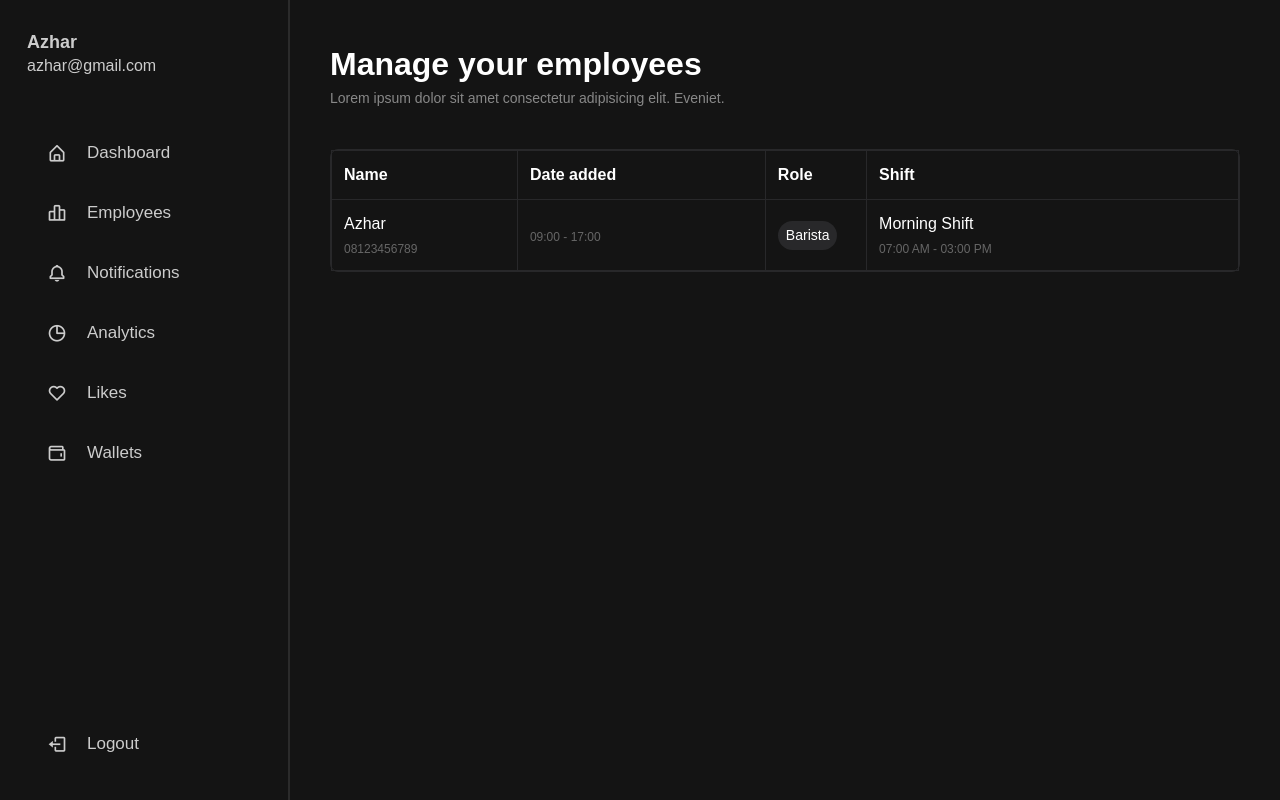
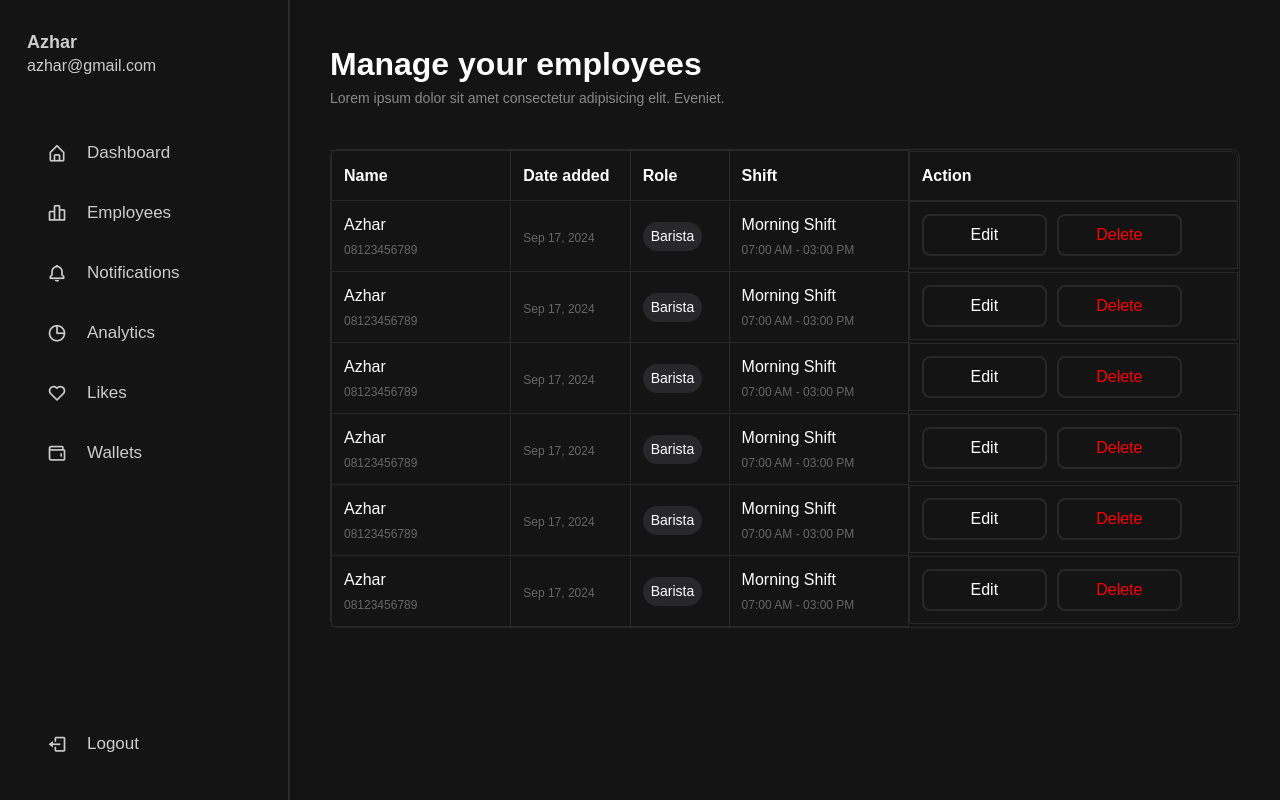
Before and after one commit to Nithze/AKA-RCHIVE, a React (Vite) app: page /employees in a window 1280 px wide. Built offline with nearby package versions, Linux system fonts and the light colour scheme.

Commit message:
optimized omployees page

```diff
--- a/src/Pages/Employees/Employees.css
+++ b/src/Pages/Employees/Employees.css
@@ -38,3 +38,40 @@
 .list-employees tbody tr:last-child td:last-child {
     border-bottom-right-radius: 8px;
 }
+
+.action {
+    display: flex;
+    gap: 10px;
+}
+
+.btn {
+    width: 125px;
+    background-color: #141414;
+    border: 2px solid #28282a;
+    color: #fff;
+    padding: 10px;
+    font-size: 16px;
+    border-radius: 8px;
+    transition: ease 0.2s;
+
+}
+.btn:hover {
+    background-color: #28282A;
+    color: #fff;
+
+}
+.warning-btn {
+    width: 125px;
+    background-color: #141414;
+    border: 2px solid #28282a;
+    color: #ff0000;
+    padding: 10px;
+    font-size: 16px;
+    border-radius: 8px;
+    transition: ease 0.2s;
+
+}
+.warning-btn:hover {
+    background-color: #ff0000;
+    color: #fff;
+}
--- a/src/Pages/Employees/Employees.jsx
+++ b/src/Pages/Employees/Employees.jsx
@@ -1,12 +1,15 @@
-import React from 'react'
+import React from 'react';
 import Sidebar from '../../Components/Sidebar.jsx';
 import './Employees.css';
 
-
 const shiftData = [
-    { name: 'Azhar', phone: '08123456789', dateAdded: 'Presence', presenceTime: '09:00 - 17:00', role: 'Barista', shift: 'Morning Shift', shiftTime: '07:00 AM - 03:00 PM' },
+    { name: 'Azhar', phone: '08123456789', dateAdded: 'Presence', presenceTime: 'Sep 17, 2024', role: 'Barista', shift: 'Morning Shift', shiftTime: '07:00 AM - 03:00 PM' },
+    { name: 'Azhar', phone: '08123456789', dateAdded: 'Presence', presenceTime: 'Sep 17, 2024', role: 'Barista', shift: 'Morning Shift', shiftTime: '07:00 AM - 03:00 PM' },
+    { name: 'Azhar', phone: '08123456789', dateAdded: 'Presence', presenceTime: 'Sep 17, 2024', role: 'Barista', shift: 'Morning Shift', shiftTime: '07:00 AM - 03:00 PM' },
+    { name: 'Azhar', phone: '08123456789', dateAdded: 'Presence', presenceTime: 'Sep 17, 2024', role: 'Barista', shift: 'Morning Shift', shiftTime: '07:00 AM - 03:00 PM' },
+    { name: 'Azhar', phone: '08123456789', dateAdded: 'Presence', presenceTime: 'Sep 17, 2024', role: 'Barista', shift: 'Morning Shift', shiftTime: '07:00 AM - 03:00 PM' },
+    { name: 'Azhar', phone: '08123456789', dateAdded: 'Presence', presenceTime: 'Sep 17, 2024', role: 'Barista', shift: 'Morning Shift', shiftTime: '07:00 AM - 03:00 PM' },
 ];
-
 
 export const Employees = () => {
     return (
@@ -25,7 +28,6 @@ export const Employees = () => {
                 {/*End Header */}
                 {/* -------------------------------- */}
 
-
                 {/* -------------------------------- */}
                 {/* Main Table & card maybe */}
                 {/* -------------------------------- */}
@@ -37,9 +39,10 @@ export const Employees = () => {
                                 <table>
                                     <colgroup>
                                         <col style={{ width: '15%' }} />
-                                        <col style={{ width: '20%' }} />
+                                        <col style={{ width: '10%' }} />
                                         <col style={{ width: '5%' }} />
-                                        <col style={{ width: '30%' }} />
+                                        <col style={{ width: '15%' }} />
+                                        <col style={{ width: '15%' }} />
                                     </colgroup>
                                     <thead>
                                         <tr>
@@ -47,6 +50,7 @@ export const Employees = () => {
                                             <th className="date-add">Date added</th>
                                             <th className="role">Role</th>
                                             <th className="shift">Shift</th>
+                                            <th className="action">Action</th>
                                         </tr>
                                     </thead>
                                     <tbody>
@@ -65,6 +69,10 @@ export const Employees = () => {
                                                     <div>{item.shift}</div>
                                                     <div className="shift-time">{item.shiftTime}</div>
                                                 </td>
+                                                <td className="action">
+                                                    <button className="btn" onClick={() => handleEdit(index)}>Edit</button>
+                                                    <button className="warning-btn" onClick={() => handleDelete(index)}>Delete</button>
+                                                </td>
                                             </tr>
                                         ))}
                                     </tbody>
@@ -72,17 +80,27 @@ export const Employees = () => {
                             </div>
                         </div>
                     </div>
-
                 </div>
 
                 {/* -------------------------------- */}
                 {/* Main Table & card maybe */}
                 {/* -------------------------------- */}
-
             </div>
             {/* Content */}
         </div>
+    );
 
-    )
-}
-export default Employees
+    // Handler function untuk edit
+    function handleEdit(index) {
+        console.log(`Edit employee at index ${index}`);
+        // Tambahkan logic untuk proses edit di sini
+    }
+
+    // Handler function untuk delete
+    function handleDelete(index) {
+        console.log(`Delete employee at index ${index}`);
+        // Tambahkan logic untuk proses delete di sini
+    }
+};
+
+export default Employees;
```
